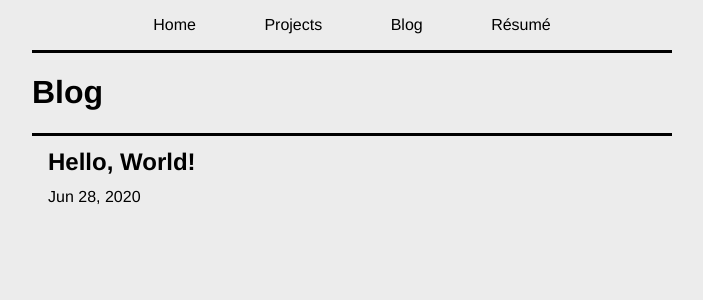
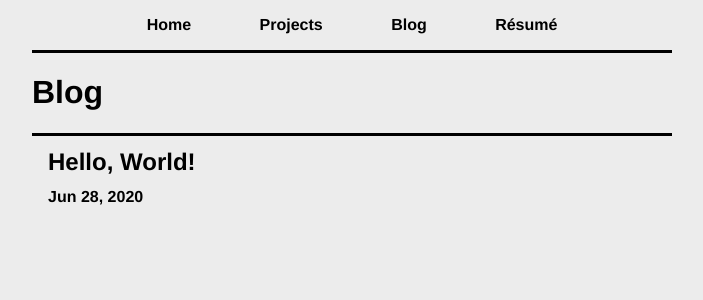
Before and after one commit to AndrewZhang17/AndrewZhang17.github.io, a Jekyll site: the page built from blog.md, in a window 1280 px wide. Shown: the top 300 px of the page, without its empty margins (288-991 px from the left). Built offline with Jekyll 4.4.1, drawn with Linux system fonts in a browser that asks for light colours.

```diff
--- a/_layouts/blog.html
+++ b/_layouts/blog.html
@@ -9,14 +9,14 @@ layout: default
 {{ content }}
 <div id="blog-grid">
 {% for post in site.posts %}
-    <a class="blog-link" href="{{ post.url }}">
-        <div class="blog-item">
+    <div class="blog-item">
+        <a class="blog-link" href="{{ post.url }}">
             <h2>
                 {{ post.title}}
             </h2>
             <span class="postDate">{{ post.date | date: "%b %-d, %Y" }}</span>
-        </div>
-    </a>
+        </a>
+    </div>
 
 
 
--- a/css/style.css
+++ b/css/style.css
@@ -47,12 +47,12 @@ body {
     color: #03B5A9;
 }
 
-#intro a {
+a {
     font-weight: bold;
     color: black;
 }
 
-#intro a:hover {
+a:hover {
     color: #03B5A9;
 }
 
@@ -133,7 +133,7 @@ body {
     padding: 0 1em 2em;
 }
 
-.blog-item > h2 {
+.blog-link > h2 {
     margin: 0.5em 0;
 }
 
```
Also changed, not shown: _projects/CS185.md (added, +9 -0 lines), _projects/PythonGC.md (+1 -1 lines), images/proj/CS185.png (added).
